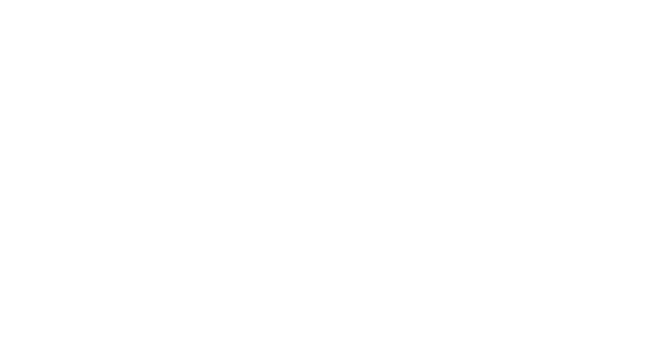
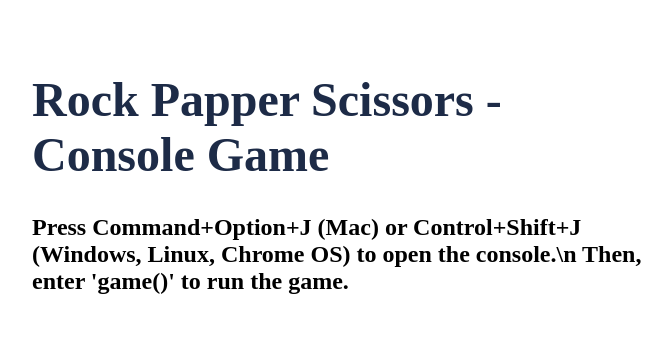
Before and after one commit to RazvanBugoi/rock-paper-scissors, a plain HTML site: page index.html in a window 1280 px wide. Shown: the whole page, without its empty margins (6-678 px from the left). Drawn offline with Linux system fonts and the light colour scheme.

Commit message:
created a style.css file to style the text in the HTML document

```diff
--- a/index.html
+++ b/index.html
@@ -5,8 +5,13 @@
     <meta http-equiv="X-UA-Compatible" content="IE=edge">
     <meta name="viewport" content="width=device-width, initial-scale=1.0">
     <title>Rock Paper Scissors</title>
+    <link href="style.css" rel="stylesheet">
 </head>
 <body>
+    <main class="container">
+        <h1 class="title">Rock Papper Scissors - Console Game</h1>
+        <h2 class="open_console_message">Press Command+Option+J (Mac) or Control+Shift+J (Windows, Linux, Chrome OS) to open the console.\n Then, enter 'game()' to run the game.</h1>
+    </main>
     <script src="script.js"></script>
 </body>
 </html>
--- a/script.js
+++ b/script.js
@@ -11,27 +11,37 @@
     return computerSelection;
 }
 
-// - make the two parameters lowercase and store their result into variables;
-let playerSelection;
-let computerSelection;
-let computerVictories = 0;
-let playerVictories = 0;
-let computer = 'Computer';
-let player = 'Player';
-
 // create a function that will return the user input
-
+// use 'prompt' to get input from the user;
 function playerPlay() {
     playerSelection = prompt('Please select your weapon', 'paper', 'rock', 'scissors').toLowerCase();
 }
 
+
+// - make the two parameters lowercase and store their result into variables;
+let playerSelection;
+let computerSelection;
+
+// we need 2 variables to keep track of the score for both players
+// variables should be initiated with 0
+let computerVictories = 0;
+let playerVictories = 0;
+
+// we need 2 variables to display the winner of the game
+let computer = 'Computer';
+let player = 'Player';
+
+
 // Write a function called 'playRound' that plays a single round of Rock Paper Scissors
-// The function should take two parameters(playerSelection, computerSelection) {
 function playRound() {
+
+    // we call the computerPlay function to log the computer selection
+    // we call the playerPlay function to log the player selection
     computerPlay();
     playerPlay();
-    // playerSelection = prompt('Choose your weapon', 'rock').toLowerCase();
-    // computerSelection = computerPlay();
+
+
+    // We create conditionals to display the right message according to the output and increase the corresponding counter variable
     // - there can only be 7 possible outcomes:
 
     // - 1. "You Won! Rock beats Scissors."
@@ -74,38 +84,23 @@
 
 
 
-
-
-
-
-
-
-// }
-
 // Write a new function called game() {
 
 function game() {
-    // we need 2 variables to keep track of the score for both players
-    // variables should be initiated with 0
 
-    // use the computerPlay function inside this one to play a 5 round game
+// use a loop to play more than 1 round of the game
+// if one player gets to score 3, return message and finish game by exiting loop
     for (let i=0; i<=10; i++) {
         if (computerVictories == 3 || playerVictories == 3) {
+            console.log(`Congratulations ${(computerVictories > 2) ? computer : player}! You won.`);
             computerVictories = 0;
             playerVictories = 0;
-            return `Congratulations ${(computerVictories > 2) ? computer : player}! You won.`;
+            return;
     } else {
         playRound();
             console.log(`Current score is:\n  Player: ${playerVictories} \n Computer ${computerVictories}`);
-    }
+            }
     }
 }
 
-
-    // if one player wins a round, his variable should increase by 1;
-    // if it's a tie round, both variables will remain the same;
-    // use console.log after each round to display the score;
-    // when one of the variables reaches value = 5, return a message like so 'Player Won' / 'Computer Won'
 // }
-
-// use 'prompt' to get input from the user;
--- /dev/null
+++ b/style.css
@@ -0,0 +1,10 @@
+.container {
+    max-width: 50%;
+    margin: 20px 10px;
+    padding: 20px;
+}
+
+.title {
+    color: #1d2b47;
+    font-size: 3rem;
+}
```
